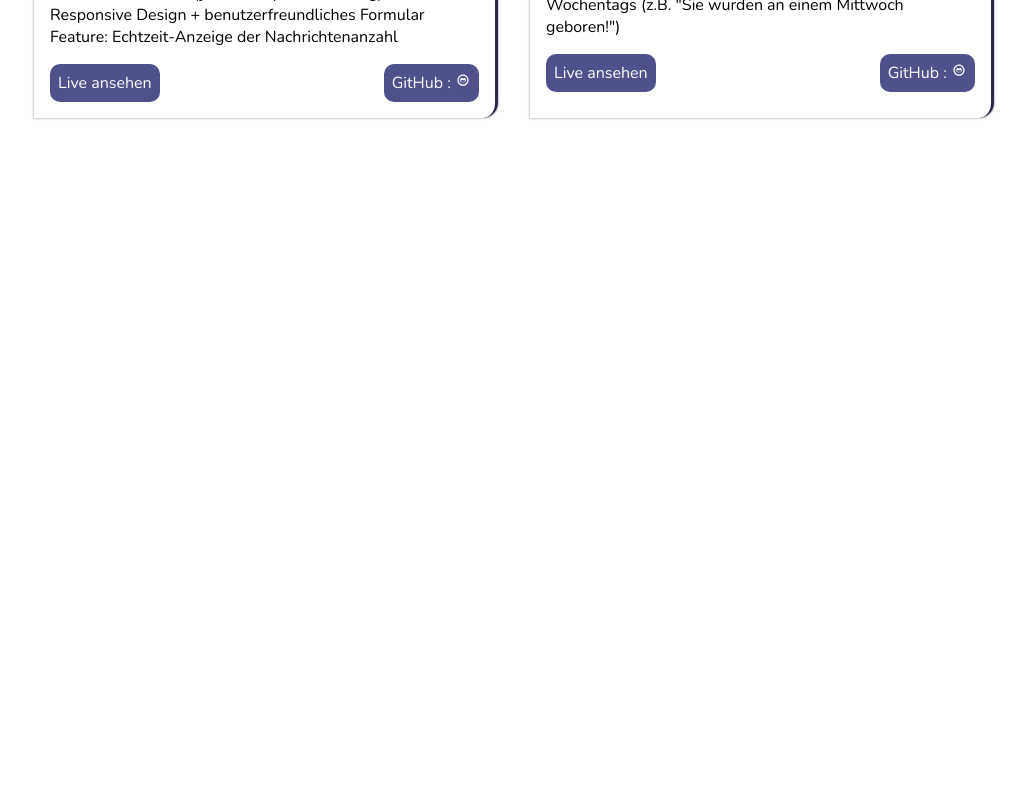
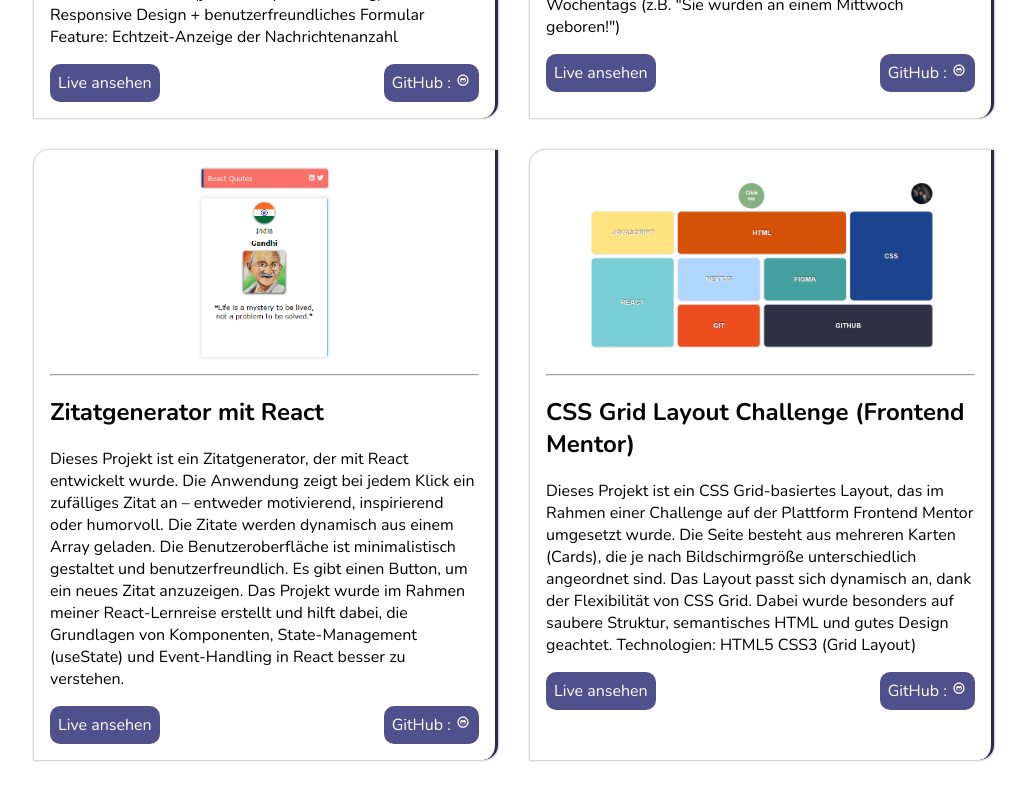
Before and after one commit to Kolie11/mein-portfolio, a React (Vite) app: page /portfolios in a window 1280 px wide. Shown: the part 2095-2895 px from the top of the page, without its empty margins (226-1253 px from the left). Before the commit the page ends 2253 px from the top, so only its background shows below. Built offline with nearby package versions, Linux system fonts and the light colour scheme.

Commit message:
addited some new projects

```diff
--- a/src/components/Pages/Portfolios.jsx
+++ b/src/components/Pages/Portfolios.jsx
@@ -4,6 +4,8 @@ import portfolioPic from "/src/assets/portfolioPic.png";
 import reactBloag from "/src/assets/my_blog_react.png";
 import myHBDBook from "/src/assets/my-hbd-book.png";
 import DayKnower from "/src/assets/day-kknower.png";
+import QuotesImg from "../../assets/React-Quotes.png";
+import CSSGrid from "../../assets/css-grid.png";
 
 import { DiGithub } from "react-icons/di";
 
@@ -27,10 +29,11 @@ function Portfolios() {
             <hr />
             <h2>Rest Countries API</h2>
             <p>
-              Dieses Projekt verwendet Vanilla JavaScript, um Daten von einer REST API
-              abzurufen und anzuzeigen. Es hat mir geholfen, asynchrone Abläufe zu verstehen
-              und zu lernen, wie Frontend-Anwendungen mit externen Diensten kommunizieren,
-              um Daten benutzerfreundlich darzustellen.
+              Dieses Projekt verwendet Vanilla JavaScript, um Daten von einer
+              REST API abzurufen und anzuzeigen. Es hat mir geholfen, asynchrone
+              Abläufe zu verstehen und zu lernen, wie Frontend-Anwendungen mit
+              externen Diensten kommunizieren, um Daten benutzerfreundlich
+              darzustellen.
             </p>
             <div className="link-part">
               <a
@@ -54,10 +57,11 @@ function Portfolios() {
             <hr />
             <h2>Online Rechner</h2>
             <p>
-              Ich habe diesen Online-Rechner mit HTML, CSS und JavaScript erstellt.
-              Er hat ein einfaches, responsives Design und ermöglicht die Sprachauswahl,
-              sodass Nutzer die Benutzeroberfläche wechseln können. Dieses Projekt hat meine
-              Frontend-Fähigkeiten und mein Verständnis für UI-Logik verbessert.
+              Ich habe diesen Online-Rechner mit HTML, CSS und JavaScript
+              erstellt. Er hat ein einfaches, responsives Design und ermöglicht
+              die Sprachauswahl, sodass Nutzer die Benutzeroberfläche wechseln
+              können. Dieses Projekt hat meine Frontend-Fähigkeiten und mein
+              Verständnis für UI-Logik verbessert.
             </p>
             <div className="link-part">
               <a
@@ -81,8 +85,10 @@ function Portfolios() {
             <hr />
             <h2>Personal Blog mit React, React Router & React Icons</h2>
             <p>
-
-Ein selbst entwickeltes Blog-Projekt, das moderne Webtechnologien nutzt, um Artikel anzuzeigen und zu verwalten. Die App ist als Single-Page Application (SPA) aufgebaut und bietet eine dynamische Benutzeroberfläche mit clientseitigem Routing.
+              Ein selbst entwickeltes Blog-Projekt, das moderne Webtechnologien
+              nutzt, um Artikel anzuzeigen und zu verwalten. Die App ist als
+              Single-Page Application (SPA) aufgebaut und bietet eine dynamische
+              Benutzeroberfläche mit clientseitigem Routing.
             </p>
             <div className="link-part">
               <a
@@ -106,8 +112,9 @@ Ein selbst entwickeltes Blog-Projekt, das moderne Webtechnologien nutzt, um Arti
             <hr />
             <h2>Portfolio Website (Pure Frontend)</h2>
             <p>
-
-Statische Single-Page Portfolio mit cleanem, modernem Design und Responsive Layout (Mobile First),Vollständig mit vanilla HTML5, CSS3 und JavaScript entwickelt
+              Statische Single-Page Portfolio mit cleanem, modernem Design und
+              Responsive Layout (Mobile First),Vollständig mit vanilla HTML5,
+              CSS3 und JavaScript entwickelt
             </p>
             <div className="link-part">
               <a
@@ -129,16 +136,15 @@ Statische Single-Page Portfolio mit cleanem, modernem Design und Responsive Layo
           <div className="projects">
             <img src={myHBDBook} alt="My birthday book" />
             <hr />
-            <h2>Mein Digitales Gästebuch für meinen Geburtstag ("Happy Birthday!")</h2>
+            <h2>
+              Mein Digitales Gästebuch für meinen Geburtstag ("Happy Birthday!")
+            </h2>
             <p>
-Eine interaktive React-App, mit der Nutzer Geburtstagsgrüße hinterlassen können.
-Frontend: React.js mit Hooks (useState, useEffect)
-
-Datenmanagement: Lokaler State oder Firebase (je nach Implementierung)
-
-UI: Responsive Design + benutzerfreundliches Formular
-
-Feature: Echtzeit-Anzeige der Nachrichtenanzahl
+              Eine interaktive React-App, mit der Nutzer Geburtstagsgrüße
+              hinterlassen können. Frontend: React.js mit Hooks (useState,
+              useEffect) Datenmanagement: Lokaler State oder Firebase (je nach
+              Implementierung) UI: Responsive Design + benutzerfreundliches
+              Formular Feature: Echtzeit-Anzeige der Nachrichtenanzahl
             </p>
             <div className="link-part">
               <a
@@ -161,14 +167,12 @@ Feature: Echtzeit-Anzeige der Nachrichtenanzahl
             <hr />
             <h2>Geburtstags-Wochentag-Rechner</h2>
             <p>
-Eine intuitive Web-App, die Nutzern anzeigt, an welchem Wochentag sie geboren wurden – entwickelt mit Vanilla JavaScript für maximale Performance.
-
-UI: Cleanes Design mit responsivem Formular
-Features:
-
-Eingabe von Geburtsdatum (Tag/Monat/Jahr)
-
-Sofortige Anzeige des Wochentags (z.B. "Sie wurden an einem Mittwoch geboren!")
+              Eine intuitive Web-App, die Nutzern anzeigt, an welchem Wochentag
+              sie geboren wurden – entwickelt mit Vanilla JavaScript für
+              maximale Performance. UI: Cleanes Design mit responsivem Formular
+              Features: Eingabe von Geburtsdatum (Tag/Monat/Jahr) Sofortige
+              Anzeige des Wochentags (z.B. "Sie wurden an einem Mittwoch
+              geboren!")
             </p>
             <div className="link-part">
               <a
@@ -187,6 +191,68 @@ Sofortige Anzeige des Wochentags (z.B. "Sie wurden an einem Mittwoch geboren!")
             </div>
           </div>
 
+          <div className="projects">
+            <img src={QuotesImg} alt="Image of a quote generator" />
+            <hr />
+            <h2> Zitatgenerator mit React</h2>
+            <p>
+              Dieses Projekt ist ein Zitatgenerator, der mit React entwickelt
+              wurde. Die Anwendung zeigt bei jedem Klick ein zufälliges Zitat an
+              – entweder motivierend, inspirierend oder humorvoll. Die Zitate
+              werden dynamisch aus einem Array geladen. Die Benutzeroberfläche
+              ist minimalistisch gestaltet und benutzerfreundlich. Es gibt einen
+              Button, um ein neues Zitat anzuzeigen. Das Projekt wurde im Rahmen
+              meiner React-Lernreise erstellt und hilft dabei, die Grundlagen
+              von Komponenten, State-Management (useState) und Event-Handling in
+              React besser zu verstehen.
+            </p>
+            <div className="link-part">
+              <a
+                href="https://quotes-generator-11.netlify.app/"
+                target="_blank"
+                rel="noopener noreferrer"
+              >
+                Live ansehen
+              </a>
+              <a
+                href="https://github.com/Kolie11/quotes-generator"
+                target="_blank"
+              >
+                GitHub : {<DiGithub />}
+              </a>
+            </div>
+          </div>
+
+          <div className="projects">
+            <img src={CSSGrid} alt="Image of a quote generator" />
+            <hr />
+            <h2>CSS Grid Layout Challenge (Frontend Mentor)</h2>
+            <p>
+              Dieses Projekt ist ein CSS Grid-basiertes Layout, das im Rahmen einer Challenge auf der Plattform Frontend Mentor umgesetzt wurde. Die Seite besteht aus mehreren Karten (Cards), die je nach Bildschirmgröße unterschiedlich angeordnet sind. Das Layout passt sich dynamisch an, dank der Flexibilität von CSS Grid. Dabei wurde besonders auf saubere Struktur, semantisches HTML und gutes Design geachtet.
+
+              Technologien:
+
+HTML5
+
+CSS3 (Grid Layout)
+            </p>
+            <div className="link-part">
+              <a
+                href="https://css-grid-project-11.netlify.app/"
+                target="_blank"
+                rel="noopener noreferrer"
+              >
+                Live ansehen
+              </a>
+              <a
+                href="https://github.com/Kolie11/GRID_CSS"
+                target="_blank"
+              >
+                GitHub : {<DiGithub />}
+              </a>
+            </div>
+          </div>
+
         </div>
       </div>
     </section>
```
Also changed, not shown: src/assets/React-Quotes.png (added), src/assets/css-grid.png (added). Lines whose indentation alone changed are shown as unchanged.
